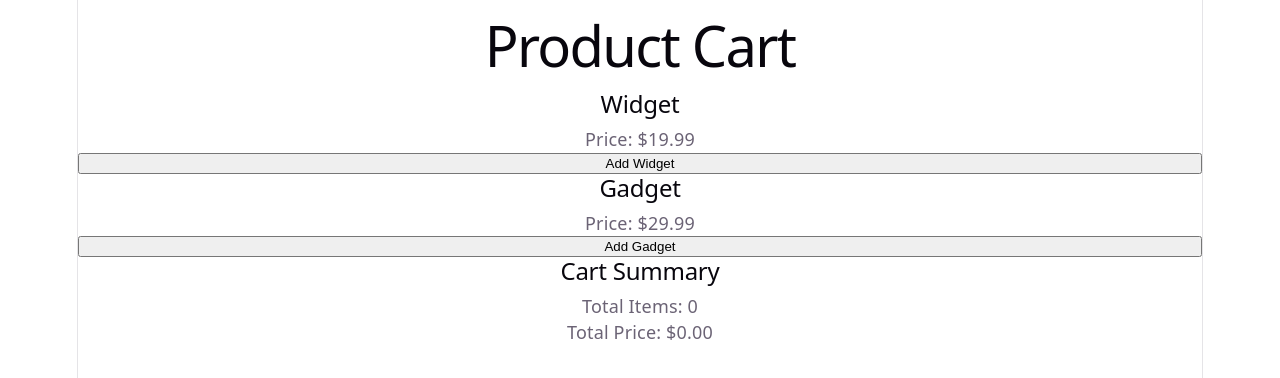
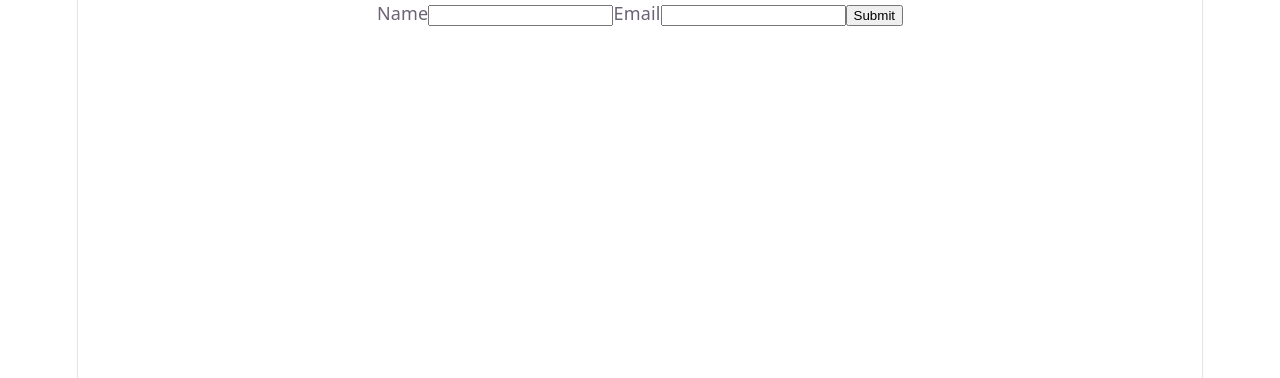
Before and after one commit to Deka4959/React-Exercise, a React (Vite) app: page / in a window 1280 px wide. Shown: the top 378 px of the page. Built offline with nearby package versions, Linux system fonts and the light colour scheme.

Commit message:
ex 17 costom hook

```diff
--- a/src/App.jsx
+++ b/src/App.jsx
@@ -1,40 +1,26 @@
-import { useState } from "react";
-import { CartContext } from "./CartContext";
-import ProductCartSummry from "./ProductCartSummry";
+import UseForm from "./UseForm";
 
 function App() {
-  const [cart, setCart] = useState([]);
-
-  const addProduct = (name, price) => {
-    setCart([
-      ...cart,
-      {
-        name: name,
-        price: price,
-      },
-    ]);
-  };
+  const { form, handleChange, handleSubmit } = UseForm();
 
   return (
-    <CartContext.Provider value={{ cart, addProduct }}>
-      <h1>Product Cart</h1>
+    <form onSubmit={handleSubmit}>
+      <label>Name</label>
+      <input
+        type="text"
+        name="name"
+        value={form.name}
+        onChange={handleChange}
+      />
 
-      <h2>Widget</h2>
-      <p>Price: $19.99</p>
+      <label>Email</label>
+      <input
+        type="email" name="email" value={form.email} onChange={handleChange}
+      />
 
-      <button onClick={() => addProduct("Widget", 19.99)}>
-        Add Widget
-      </button>
+      <button type="submit">Submit</button>
 
-      <h2>Gadget</h2>
-      <p>Price: $29.99</p>
-
-      <button onClick={() => addProduct("Gadget", 29.99)}>
-        Add Gadget
-      </button>
-
-      <ProductCartSummry/>
-    </CartContext.Provider>
+    </form>
   );
 }
 
--- /dev/null
+++ b/src/UseForm.jsx
@@ -0,0 +1,30 @@
+import { useState } from "react";
+
+function UseForm() {
+  const [form, setForm] = useState({
+    name: "",
+    email: "",
+  });
+
+  const handleChange = (event) => {
+    const { name, value } = event.target;
+
+    setForm({
+      ...form,
+      [name]: value,
+    });
+  };
+
+  const handleSubmit = (event) => {
+    event.preventDefault();
+    console.log(form);
+  };
+
+  return {
+    form,
+    handleChange,
+    handleSubmit,
+  };
+}
+
+export default UseForm;
```
